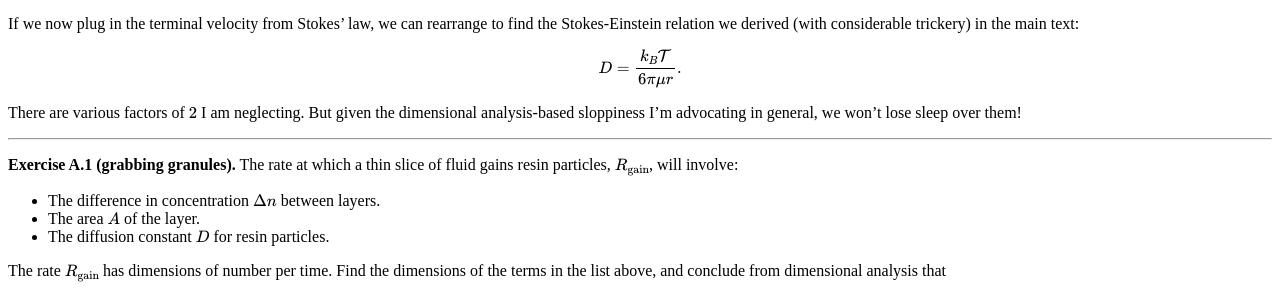
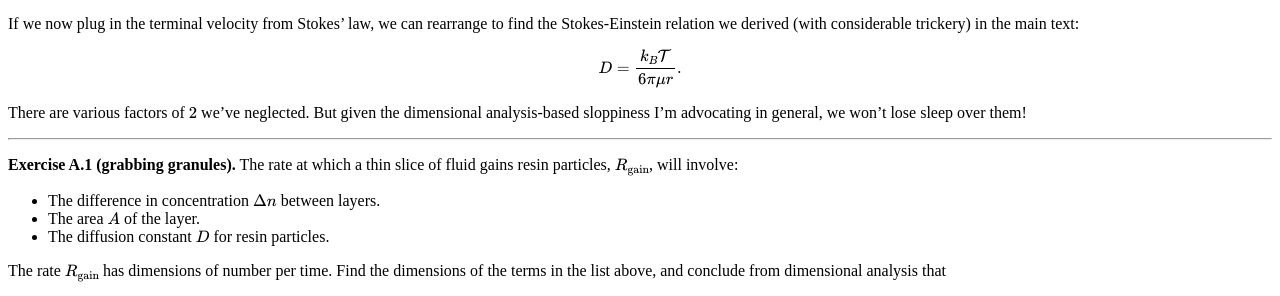
Before and after one commit to hapax/hapax.github.io, a Jekyll site: the page built from assets/napkin-hacks-appendix.md, in a window 1280 px wide and 900 px high, scrolled down 2090 px. Shown: the part 156-452 px from the top of the window. Built offline with Jekyll 4.4.1, drawn with Linux system fonts in a browser that asks for light colours; our own code applies the rules of GitHub Pages for plain Markdown files; formulas are drawn with MathJax 3; a script that is not in the unit is left out.

Commit message:
Update napkin-hacks-appendix.md

```diff
--- a/assets/napkin-hacks-appendix.md
+++ b/assets/napkin-hacks-appendix.md
@@ -126,7 +126,7 @@ $$
 D  = \frac{k_B\mathcal{T}}{6\pi \mu r}.
 $$
 
-There are various factors of $2$ I am neglecting.
+There are various factors of $2$ we've neglected.
 But given the dimensional analysis-based sloppiness I'm advocating in
 general, we won't lose sleep over them!
 
```
